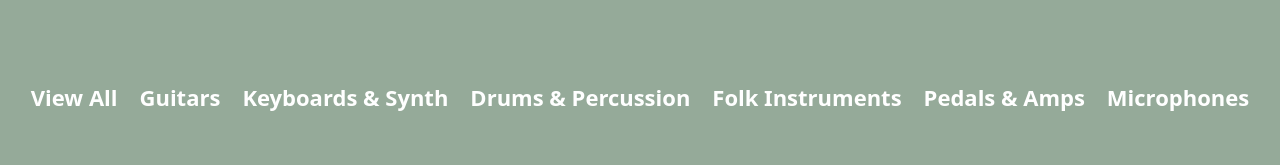
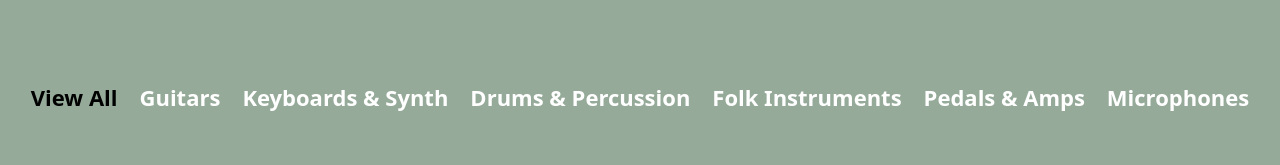
Before and after one commit to loren-michael/aws-sellit, a React (Create React App) app in the folder ui/: page / in a window 1280 px wide. Shown: the part 172-337 px from the top of the page. Built offline with nearby package versions, Linux system fonts and the light colour scheme; no server answers.

Commit message:
setting text to black to see if it shows up better

```diff
--- a/ui/src/components/FilterMenu.js
+++ b/ui/src/components/FilterMenu.js
@@ -5,7 +5,7 @@
 
   return (
     <div class="flex flex-wrap justify-center">
-        <button class="font-sans font-semibold" onClick={() => setFilterCategory("All")} >View All</button>
+        <button class="font-sans font-semibold text-black" onClick={() => setFilterCategory("All")} >View All</button>
         <button class="font-sans font-semibold" onClick={() => setFilterCategory("Guitars")} >Guitars</button>
         <button class="font-sans font-semibold" onClick={() => setFilterCategory("Keyboards & Synth")} >Keyboards & Synth</button>
         <button class="font-sans font-semibold" onClick={() => setFilterCategory("Drums & Percussion")} >Drums & Percussion</button>
```
